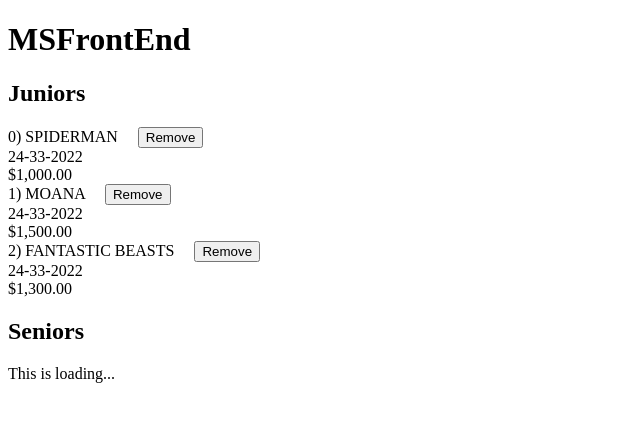
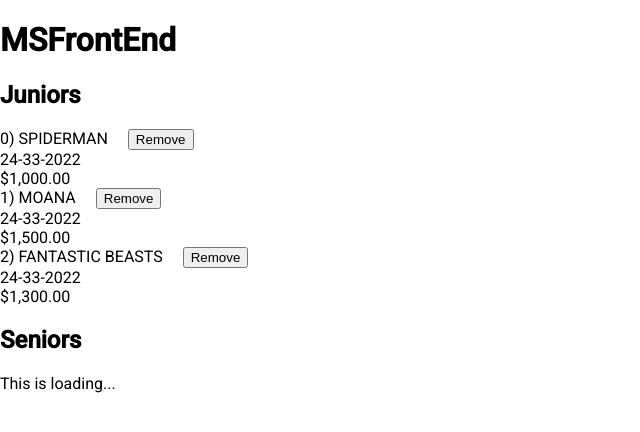
Before and after one commit to fspaddeo/MSFrontEnd, an Angular app: page / in a window 1280 px wide. Shown: the top 432 px of the page, without its empty margins (0-640 px from the left). Built offline with nearby package versions, Linux system fonts and the light colour scheme.

Commit message:
add material

```diff
--- a/angular.json
+++ b/angular.json
@@ -27,6 +27,7 @@
               "src/assets"
             ],
             "styles": [
+              "./node_modules/@angular/material/prebuilt-themes/deeppurple-amber.css",
               "src/styles.css"
             ],
             "scripts": []
@@ -94,6 +95,7 @@
               "src/assets"
             ],
             "styles": [
+              "./node_modules/@angular/material/prebuilt-themes/deeppurple-amber.css",
               "src/styles.css"
             ],
             "scripts": []
--- a/package.json
+++ b/package.json
@@ -11,10 +11,12 @@
   "private": true,
   "dependencies": {
     "@angular/animations": "~13.3.0",
+    "@angular/cdk": "^13.3.4",
     "@angular/common": "~13.3.0",
     "@angular/compiler": "~13.3.0",
     "@angular/core": "~13.3.0",
     "@angular/forms": "~13.3.0",
+    "@angular/material": "^13.3.4",
     "@angular/platform-browser": "~13.3.0",
     "@angular/platform-browser-dynamic": "~13.3.0",
     "@angular/router": "~13.3.0",
--- a/src/index.html
+++ b/src/index.html
@@ -6,6 +6,9 @@
   <base href="/">
   <meta name="viewport" content="width=device-width, initial-scale=1">
   <link rel="icon" type="image/x-icon" href="favicon.ico">
+  <link rel="preconnect" href="https://fonts.gstatic.com">
+  <link href="https://fonts.googleapis.com/css2?family=Roboto:wght@300;400;500&display=swap" rel="stylesheet">
+  <link href="https://fonts.googleapis.com/icon?family=Material+Icons" rel="stylesheet">
 </head>
 <body>
   <app-root></app-root>
--- a/src/styles.css
+++ b/src/styles.css
@@ -1 +1,4 @@
 /* You can add global styles to this file, and also import other style files */
+
+/* html, body { height: 100%; } */
+body { margin: 0; font-family: Roboto, "Helvetica Neue", sans-serif; }
```
Also changed, not shown: src/app/app.module.ts (+6 -1 lines), src/app/material/material.module.ts (added, +12 -0 lines), 1 other file (tests, documents, lock files or other folders).
